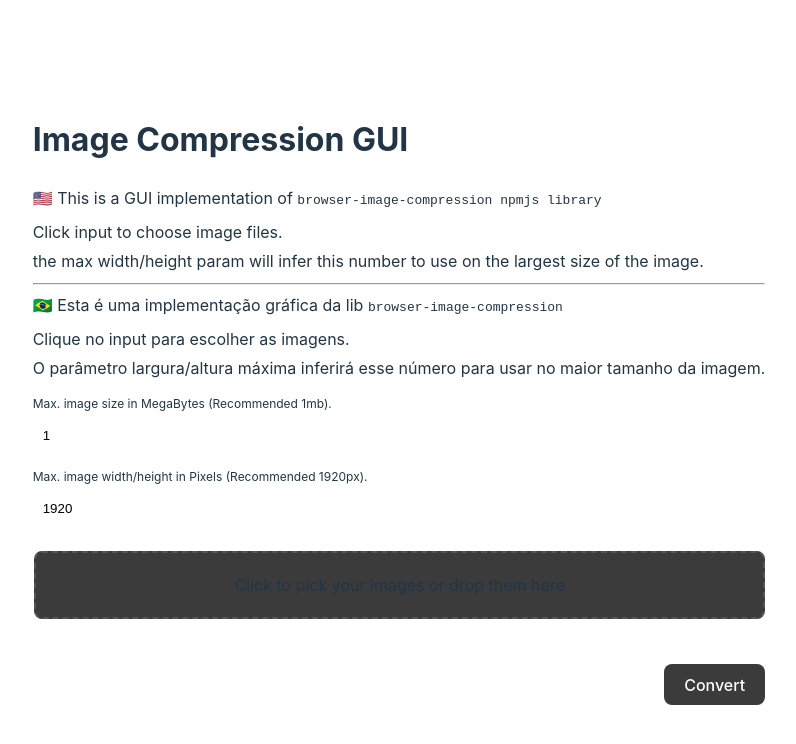
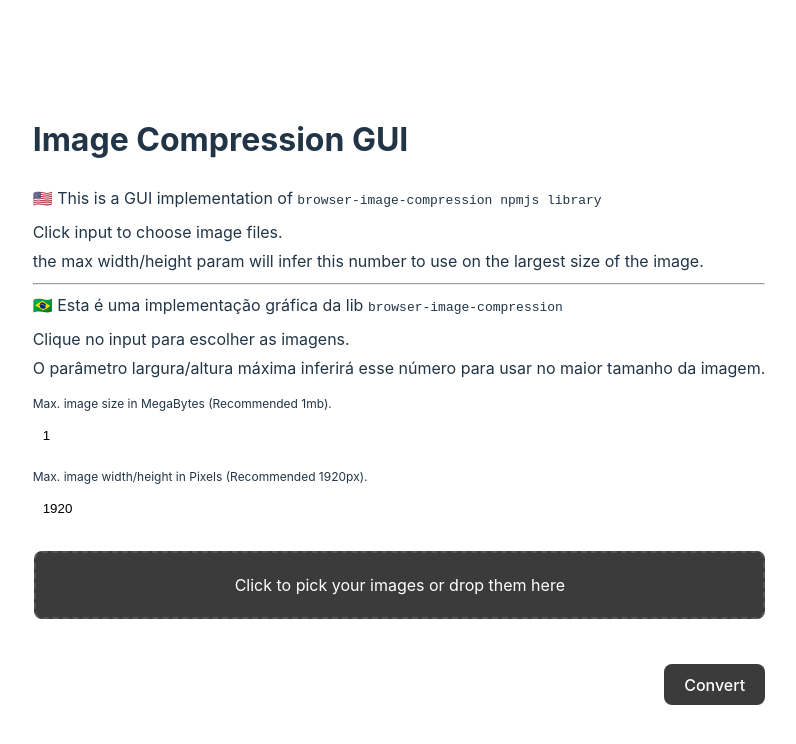
Before and after one commit to lucianodiisouza/image-compression-gui, a React (Vite) app: page / in a window 1280 px wide. Shown: the top 744 px of the page, without its empty margins (241-1037 px from the left). Built offline with nearby package versions, Linux system fonts and the light colour scheme.

Commit message:
fix: light mode color

```diff
--- a/src/index.css
+++ b/src/index.css
@@ -42,6 +42,9 @@ button {
   a:hover {
     color: #747bff;
   }
+  .picker-label {
+    color: #ffffff !important;
+  }
   button {
     background-color: #f9f9f9;
   }
```
